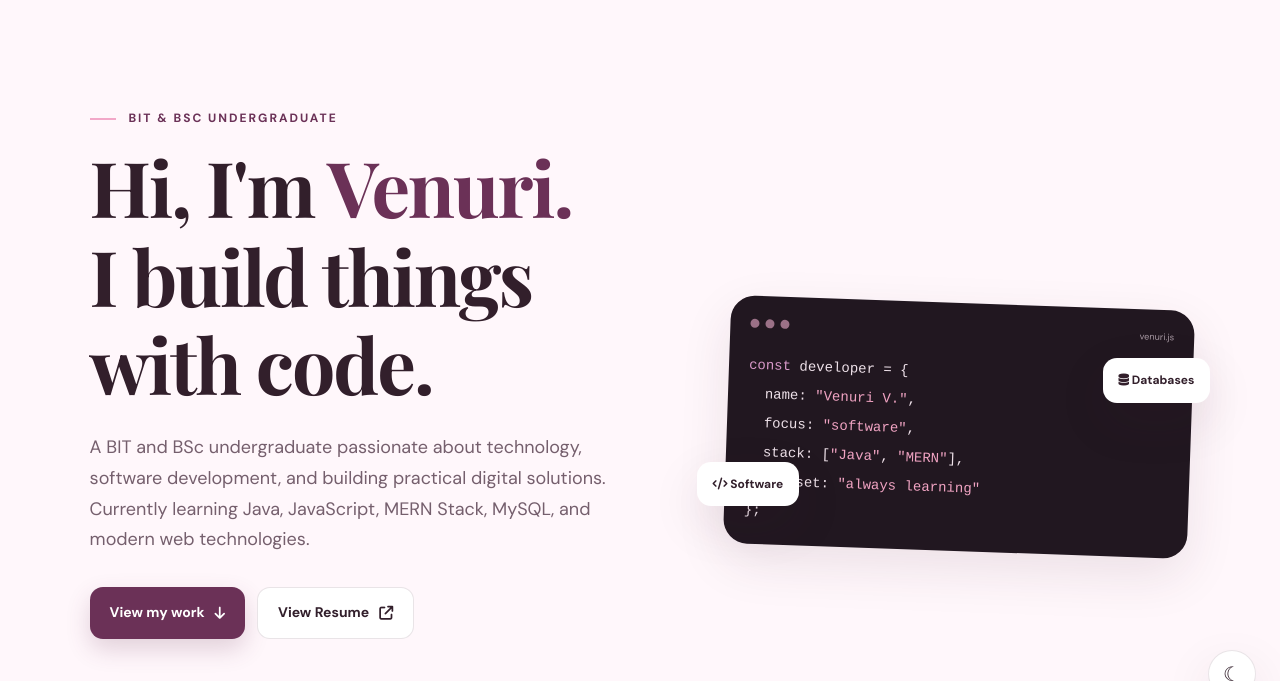
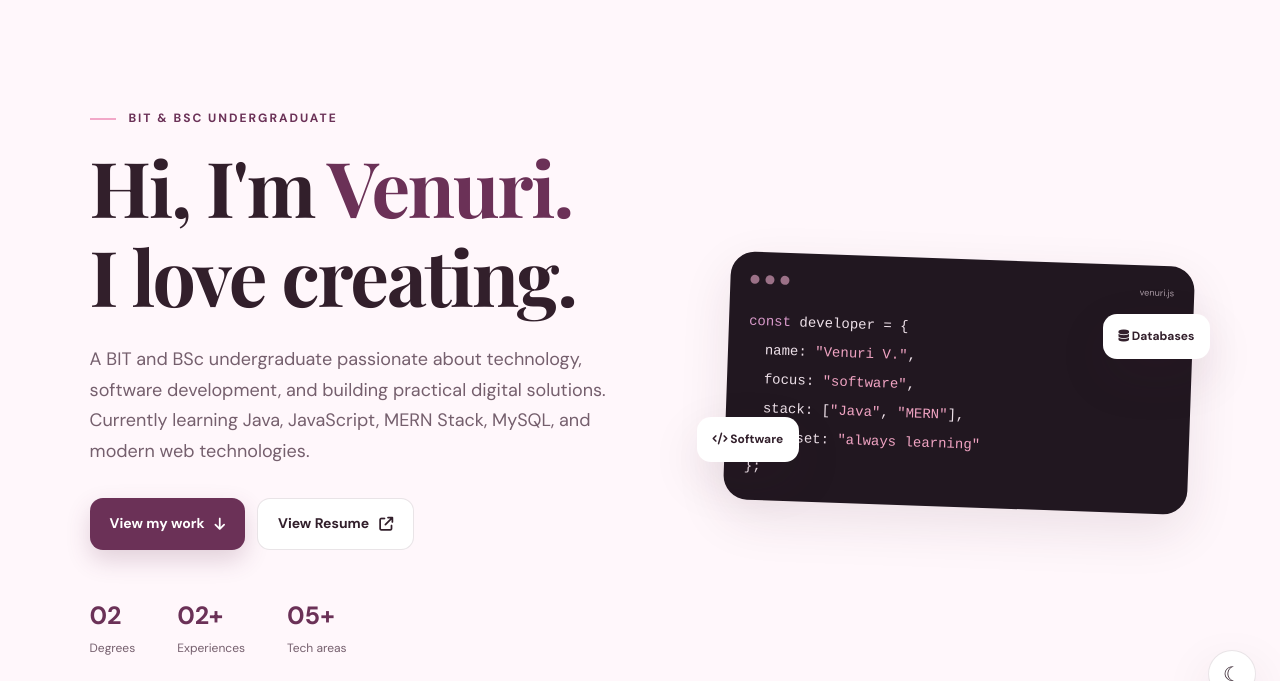
Before and after one commit to venula-poetisa/Venuri-V, a plain HTML site: page index.html in a window 1280 px wide. Shown: the part 78-759 px from the top of the page. Drawn offline with nearby package versions, Linux system fonts and the light colour scheme; files whose address does not match are found by name.

Commit message:
interface texts

```diff
--- a/index.html
+++ b/index.html
@@ -80,7 +80,7 @@
 
         <h1>
             Hi, I'm <em>Venuri.</em><br>
-            I build things with code.
+            I love creating.
         </h1>
 
         <p class="hero-text">
```
Also changed, not shown: script.js (line endings or trailing spaces).
